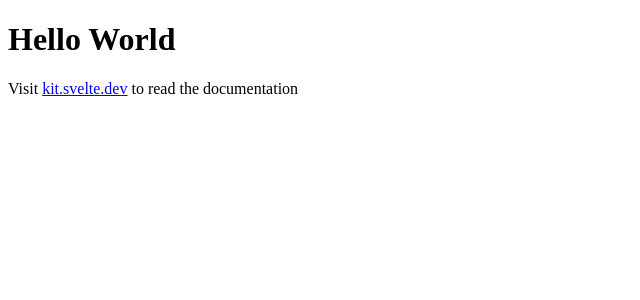
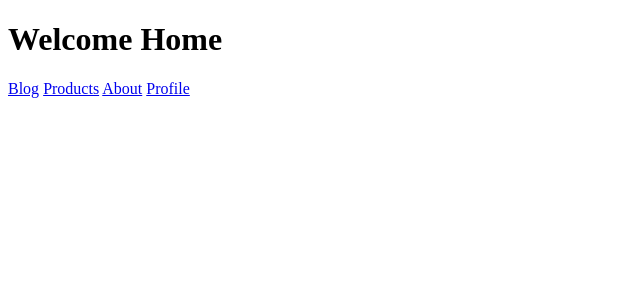
Before and after one commit to Sateeshkumarroyal/SvelteApp, a SvelteKit app: page / in a window 1280 px wide. Shown: the top 300 px of the page, without its empty margins (0-640 px from the left). Built offline with nearby package versions, Linux system fonts and the light colour scheme.

Commit message:
Route Navigation

```diff
--- a/src/routes/+page.svelte
+++ b/src/routes/+page.svelte
@@ -1,2 +1,5 @@
-<h1>Hello World</h1>
-<p>Visit <a href="https://kit.svelte.dev">kit.svelte.dev</a> to read the documentation</p>
+<h1>Welcome Home</h1>
+<a href="/blog">Blog</a>
+<a href="/products">Products</a>
+<a href="/about">About</a>
+<a href="/profile">Profile</a>
```
